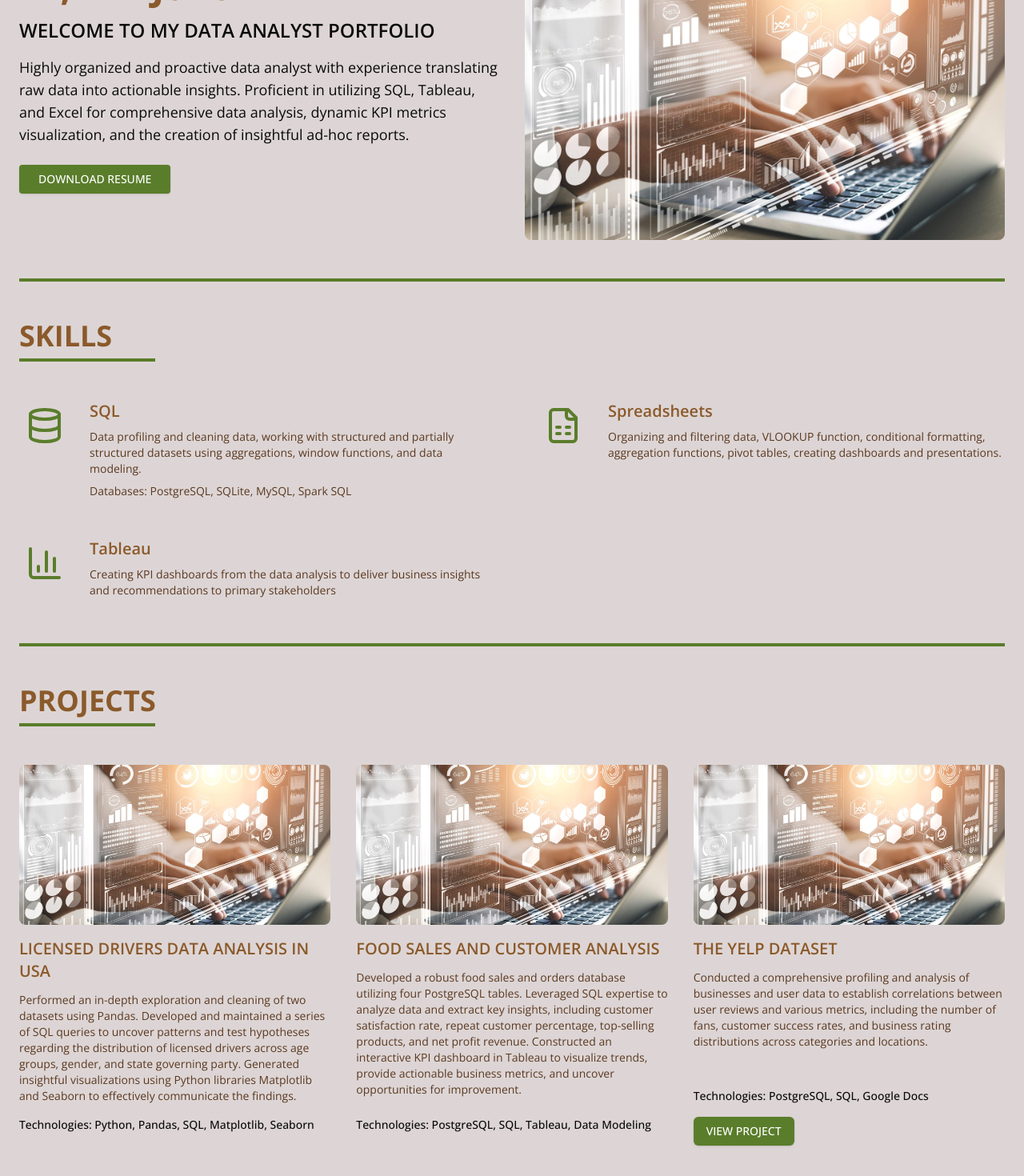
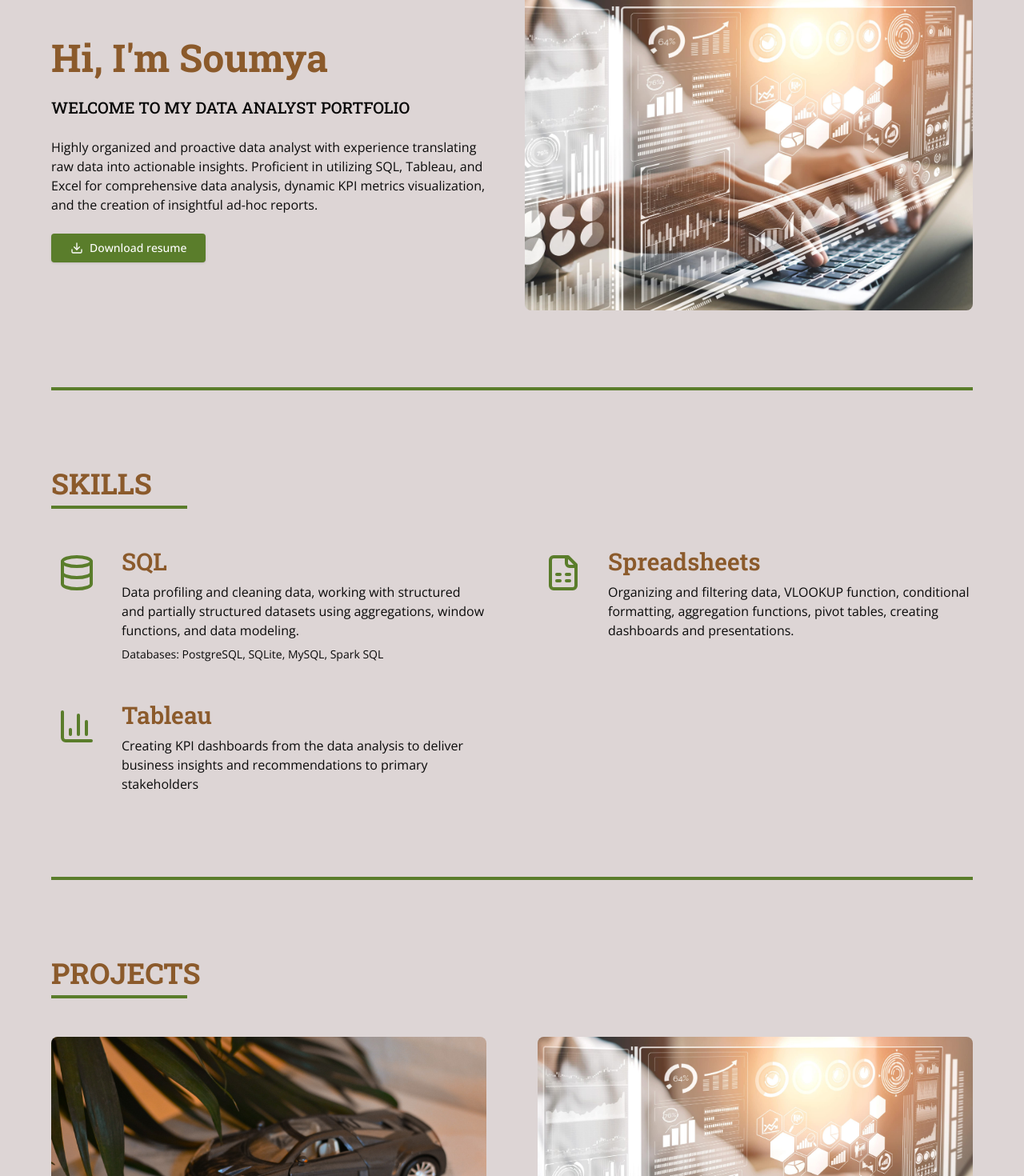
Before and after one commit to jnsoumya/my_portfolio, a Next.js app: page / in a window 1280 px wide. Shown: the part 200-1670 px from the top of the page at 80% size. Built offline with nearby package versions, Linux system fonts and the light colour scheme.

Commit message:
fix entire ui

```diff
--- a/src/app/globals.css
+++ b/src/app/globals.css
@@ -38,65 +38,7 @@
     --sidebar-accent-foreground: 240 5.9% 10%;
     --sidebar-border: 220 13% 91%;
     --sidebar-ring: 217.2 91.2% 59.8%;
-  }
-
-  .dark {
-    --background: 0 0% 3.9%;
-    --foreground: 0 0% 98%;
-    --card: 0 0% 3.9%;
-    --card-foreground: 0 0% 98%;
-    --popover: 0 0% 3.9%;
-    --popover-foreground: 0 0% 98%;
-    --primary: 0 0% 98%;
-    --primary-foreground: 0 0% 9%;
-    --secondary: 0 0% 14.9%;
-    --secondary-foreground: 0 0% 98%;
-    --muted: 0 0% 14.9%;
-    --muted-foreground: 0 0% 63.9%;
-    --accent: 0 0% 14.9%;
-    --accent-foreground: 0 0% 98%;
-    --destructive: 0 62.8% 30.6%;
-    --destructive-foreground: 0 0% 98%;
-    --border: 0 0% 14.9%;
-    --input: 0 0% 14.9%;
-    --ring: 0 0% 83.1%;
-    --chart-1: 220 70% 50%;
-    --chart-2: 160 60% 45%;
-    --chart-3: 30 80% 55%;
-    --chart-4: 280 65% 60%;
-    --chart-5: 340 75% 55%;
-    --sidebar-background: 240 5.9% 10%;
-    --sidebar-foreground: 240 4.8% 95.9%;
-    --sidebar-primary: 224.3 76.3% 48%;
-    --sidebar-primary-foreground: 0 0% 100%;
-    --sidebar-accent: 240 3.7% 15.9%;
-    --sidebar-accent-foreground: 240 4.8% 95.9%;
-    --sidebar-border: 240 3.7% 15.9%;
-    --sidebar-ring: 217.2 91.2% 59.8%;
-  }
-}
-
-@layer base {
-  :root {
-    --sidebar-background: 0 0% 98%;
-    --sidebar-foreground: 240 5.3% 26.1%;
-    --sidebar-primary: 240 5.9% 10%;
-    --sidebar-primary-foreground: 0 0% 98%;
-    --sidebar-accent: 240 4.8% 95.9%;
-    --sidebar-accent-foreground: 240 5.9% 10%;
-    --sidebar-border: 220 13% 91%;
-    --sidebar-ring: 217.2 91.2% 59.8%;
-  }
-
-  .dark {
-    --sidebar-background: 240 5.9% 10%;
-    --sidebar-foreground: 240 4.8% 95.9%;
-    --sidebar-primary: 224.3 76.3% 48%;
-    --sidebar-primary-foreground: 0 0% 100%;
-    --sidebar-accent: 240 3.7% 15.9%;
-    --sidebar-accent-foreground: 240 4.8% 95.9%;
-    --sidebar-border: 240 3.7% 15.9%;
-    --sidebar-ring: 217.2 91.2% 59.8%;
+    --sidebar: 0 0% 100%;
   }
 }
 
--- a/src/app/page.jsx
+++ b/src/app/page.jsx
@@ -1,13 +1,30 @@
+import { SidebarProvider, SidebarInset } from "@/components/ui/sidebar";
+
 import { PortfolioSidebar } from "@/components/portfolio-sidebar";
+import { HeaderNavbar } from "@/components/header-navbar";
 import { MainContent } from "@/components/main-content";
-import { SidebarProvider } from "@/components/ui/sidebar";
+import { SkillsSection } from "@/components/skills-section";
+import { ProjectsSection } from "@/components/projects-section";
 
 export default function Home() {
   return (
     <>
       <SidebarProvider defaultOpen={false}>
         <PortfolioSidebar />
-        <MainContent />
+        <SidebarInset>
+          <main className="px-6 xl:px-16 max-w-screen-lg xl:max-w-screen-2xl mx-auto">
+            <HeaderNavbar />
+
+            <div className="h-1 w-full bg-green-700" />
+            <MainContent />
+
+            <div className="h-1 w-full bg-green-700" />
+            <SkillsSection />
+
+            <div className="h-1 w-full bg-green-700" />
+            <ProjectsSection />
+          </main>
+        </SidebarInset>
       </SidebarProvider>
     </>
   );
--- /dev/null
+++ b/src/components/header-navbar.jsx
@@ -0,0 +1,39 @@
+"use client";
+
+import { useSidebar } from "@/components/ui/sidebar";
+import Link from "next/link";
+import { Github, Linkedin, Menu } from "lucide-react";
+
+export function HeaderNavbar() {
+  const { toggleSidebar } = useSidebar();
+
+  return (
+    <>
+      <header className="px-2 py-8 flex flex-row justify-between items-center">
+        <Menu
+          className="h-6 w-6 text-green-800 hover:cursor-pointer"
+          onClick={() => toggleSidebar()}
+        />
+
+        <div className="flex flex-row gap-4">
+          <Link
+            href="https://linkedin.com"
+            target="_blank"
+            rel="noopener noreferrer"
+            aria-label="LinkedIn"
+          >
+            <Linkedin className="h-6 w-6 text-green-800" />
+          </Link>
+          <Link
+            href="https://github.com"
+            target="_blank"
+            rel="noopener noreferrer"
+            aria-label="GitHub"
+          >
+            <Github className="h-6 w-6 text-green-800" />
+          </Link>
+        </div>
+      </header>
+    </>
+  );
+}
--- a/src/components/main-content.jsx
+++ b/src/components/main-content.jsx
@@ -1,66 +1,44 @@
-"use client";
+import Image from "next/image";
+import { Button } from "@/components/ui/button";
+import { Download } from "lucide-react";
+import { Roboto_Slab } from "next/font/google";
+import { cn } from "@/lib/utils";
 
-import { SidebarInset } from "@/components/ui/sidebar";
-import { Github, Linkedin, Menu } from "lucide-react";
-import Image from "next/image";
-import Link from "next/link";
-import { Button } from "@/components/ui/button";
-import { SkillsSection } from "./skills-section";
-import { ProjectsSection } from "./projects-section";
-import { useSidebar } from "@/components/ui/sidebar";
+const font = Roboto_Slab({ subsets: ["latin"] });
 
 export function MainContent() {
-  const { toggleSidebar } = useSidebar();
-
   return (
     <>
-      <SidebarInset>
-        <header className="p-4 md:p-6 flex flex-row justify-between items-center">
-          <Menu className="h-6 w-6 text-green-800 hover:cursor-pointer" onClick={() => toggleSidebar()} />
-
-          <div className="flex flex-row gap-4">
-            <Link
-              href="https://linkedin.com"
-              target="_blank"
-              rel="noopener noreferrer"
-              aria-label="LinkedIn"
-            >
-              <Linkedin className="h-6 w-6 text-green-800" />
-            </Link>
-            <Link
-              href="https://github.com"
-              target="_blank"
-              rel="noopener noreferrer"
-              aria-label="GitHub"
-            >
-              <Github className="h-6 w-6 text-green-800" />
-            </Link>
-          </div>
-        </header>
-
-        <div className="h-1 w-full bg-green-700"></div>
-
-        <main className="p-4 md:p-6 max-w-screen-xl mx-auto">
-          <div className="grid md:grid-cols-2 gap-8 items-center">
-            <div>
-              <h1 className="text-4xl md:text-5xl font-bold text-[#8B5A2B] mb-4">
-                Hi, I&apos;m Julia
+      <section className="grid md:grid-cols-2 gap-8 items-center my-12 lg:my-24">
+        <div className="order-last md:order-first space-y-6">
+          <h1 className={cn("text-3xl md:text-5xl font-bold text-[#8B5A2B]", font.className)}>
+            Hi, I'm Soumya
           </h1>
-              <h2 className="text-xl md:text-2xl font-semibold mb-4">
-                WELCOME TO MY DATA ANALYST PORTFOLIO
+          <h2 className={cn("text-lg md:text-xl font-medium uppercase", font.className)}>
+            Welcome to my Data Analyst Portfolio
           </h2>
-              <p className="text-base md:text-lg mb-6">
+          <p className="text-sm md:text-base font-normal">
             Highly organized and proactive data analyst with experience
             translating raw data into actionable insights. Proficient in
-                utilizing SQL, Tableau, and Excel for comprehensive data
-                analysis, dynamic KPI metrics visualization, and the creation of
-                insightful ad-hoc reports.
+            utilizing SQL, Tableau, and Excel for comprehensive data analysis,
+            dynamic KPI metrics visualization, and the creation of insightful
+            ad-hoc reports.
           </p>
+          <a
+            href="/"
+            title="Download Resume"
+            role="button"
+            target="_blank"
+            download={true}
+            className="inline-block"
+            rel="noopener noreferrer"
+          >
             <Button className="bg-green-700 hover:bg-green-800 text-white px-6 py-2 rounded">
-                DOWNLOAD RESUME
+              <Download /> Download resume
             </Button>
+          </a>
         </div>
-            <div className="relative h-[300px] md:h-[400px]">
+        <div className="order-first md:order-last relative h-[300px] md:h-[400px]">
           <Image
             src="/hero-banner-image.jpg"
             alt="Data visualization on laptop"
@@ -69,17 +47,7 @@ export function MainContent() {
             priority
           />
         </div>
-          </div>
-
-          <div className="h-1 w-full bg-green-700 my-12"></div>
-
-          <SkillsSection />
-
-          <div className="h-1 w-full bg-green-700 my-12"></div>
-
-          <ProjectsSection />
-        </main>
-      </SidebarInset>
+      </section>
     </>
   );
 }
--- a/src/components/portfolio-sidebar.jsx
+++ b/src/components/portfolio-sidebar.jsx
@@ -10,7 +10,7 @@ import { CertificationsList } from "./certifications-list";
 
 export function PortfolioSidebar() {
   return (
-    <Sidebar collapsible="offcanvas" className="border-r border-green-700/20 bg-white py-4 px-2">
+    <Sidebar collapsible="offcanvas" className="bg-white py-4 px-2">
       <SidebarHeader className="p-4">
         <h2 className="text-xl font-bold text-[#8B5A2B]">CERTIFICATES</h2>
         <div className="h-1 w-[170px] bg-green-700 mt-1"></div>
--- a/src/components/projects-section.jsx
+++ b/src/components/projects-section.jsx
@@ -1,7 +1,10 @@
-"use client";
-
+import { Roboto_Slab } from "next/font/google";
 import Image from "next/image";
 import { Button } from "@/components/ui/button";
+import { cn } from "@/lib/utils";
+
+const font = Roboto_Slab({ subsets: ["latin"] });
+
 
 // Sample project data
 const projects = [
@@ -10,8 +13,9 @@ const projects = [
     title: "LICENSED DRIVERS DATA ANALYSIS IN USA",
     description:
       "Performed an in-depth exploration and cleaning of two datasets using Pandas. Developed and maintained a series of SQL queries to uncover patterns and test hypotheses regarding the distribution of licensed drivers across age groups, gender, and state governing party. Generated insightful visualizations using Python libraries Matplotlib and Seaborn to effectively communicate the findings.",
-    image: "/hero-banner-image.jpg",
+    image: "/licensed_project.jfif",
     technologies: ["Python", "Pandas", "SQL", "Matplotlib", "Seaborn"],
+    url: "#view-project",
   },
   {
     id: "food-sales",
@@ -20,6 +24,7 @@ const projects = [
       "Developed a robust food sales and orders database utilizing four PostgreSQL tables. Leveraged SQL expertise to analyze data and extract key insights, including customer satisfaction rate, repeat customer percentage, top-selling products, and net profit revenue. Constructed an interactive KPI dashboard in Tableau to visualize trends, provide actionable business metrics, and uncover opportunities for improvement.",
     image: "/hero-banner-image.jpg",
     technologies: ["PostgreSQL", "SQL", "Tableau", "Data Modeling"],
+    url: "#view-project",
   },
   {
     id: "yelp-dataset",
@@ -34,16 +39,16 @@ const projects = [
 
 export function ProjectsSection() {
   return (
-    <section className="my-12">
-      <h2 className="text-3xl md:text-4xl font-bold text-[#8B5A2B] mb-2">
+    <section className="my-12 lg:my-24">
+      <h2 className={cn("text-2xl md:text-4xl font-bold text-[#8B5A2B] mb-2", font.className)}>
         PROJECTS
       </h2>
       <div className="h-1 w-[170px] bg-green-700 mb-12"></div>
 
-      <div className="grid grid-cols-1 lg:grid-cols-3 gap-8">
+      <div className="grid grid-cols-1 md:grid-cols-2 3xl:grid-cols-3 gap-16">
         {projects.map((project) => (
-          <div key={project.id} className="flex flex-col">
-            <div className="relative h-[200px] mb-4 overflow-hidden rounded-lg">
+          <div key={project.id} className="flex flex-col gap-8">
+            <div className="relative min-h-[350px] overflow-hidden rounded-lg">
               <Image
                 src={project.image || "/placeholder.svg"}
                 alt={project.title}
@@ -52,23 +57,24 @@ export function ProjectsSection() {
               />
             </div>
 
-            <h3 className="text-xl font-semibold text-[#8B5A2B] mb-3">
+            <h3 className={cn("text-xl font-bold text-[#8B5A2B]", font.className)}>
               {project.title}
             </h3>
 
-            <p className="text-sm text-[#5A3921] mb-4 flex-grow">
+            <p className="text-base flex-grow">
               {project.description}
             </p>
 
             {project.technologies && (
-              <p className="text-sm font-medium mb-4">
-                Technologies: {project.technologies.join(", ")}
+              <p className="text-sm font-normal">
+                {project.technologies.join(" • ")}
               </p>
             )}
 
             {project.url && (
               <Button
-                className="bg-green-700 hover:bg-green-800 text-white w-fit mt-auto"
+                className={cn('bg-[#446e0d] border-2 border-[#446e0d] hover:bg-white text-white hover:text-[#446e0d] w-fit mt-auto tracking-wider', font.className)}
+                size="lg"
                 asChild
               >
                 <a href={project.url}>VIEW PROJECT</a>
--- a/src/components/skills-section.jsx
+++ b/src/components/skills-section.jsx
@@ -1,4 +1,8 @@
 import { Database, FileSpreadsheet, BarChart3 } from "lucide-react";
+import { Roboto_Slab } from "next/font/google";
+import { cn } from "@/lib/utils";
+
+const font = Roboto_Slab({ subsets: ["latin"] });
 
 const skills = [
   {
@@ -24,8 +28,8 @@ const skills = [
 
 export function SkillsSection() {
   return (
-    <section>
-      <h2 className="text-3xl md:text-4xl font-bold text-[#8B5A2B] mb-2">
+    <section className="my-12 lg:my-24">
+      <h2 className={cn("text-2xl md:text-4xl font-bold text-[#8B5A2B] mb-2", font.className)}>
         SKILLS
       </h2>
       <div className="h-1 w-[170px] bg-green-700 mb-12"></div>
@@ -41,12 +45,12 @@ export function SkillsSection() {
             </div>
 
             <div className="flex flex-col">
-              <h3 className="text-xl font-semibold text-[#8B5A2B] mb-2">
+              <h3 className={cn("text-xl lg:text-3xl font-semibold text-[#8B5A2B] mb-2", font.className)}>
                 {skill.title}
               </h3>
-              <p className="text-sm text-[#5A3921] mb-2">{skill.description}</p>
+              <p className="text-base mb-2">{skill.description}</p>
               {skill.additionalInfo && (
-                <p className="text-sm text-[#5A3921]">{skill.additionalInfo}</p>
+                <p className="text-sm ">{skill.additionalInfo}</p>
               )}
             </div>
           </div>
--- a/tailwind.config.js
+++ b/tailwind.config.js
@@ -15,6 +15,9 @@ module.exports = {
       },
     },
     extend: {
+      screens: {
+        "3xl": "1680px",
+      },
       colors: {
         border: "hsl(var(--border))",
         input: "hsl(var(--input))",
```
Also changed, not shown: .eslintrc.json, public/licensed_project.jfif (added). Lines whose indentation alone changed are shown as unchanged.
